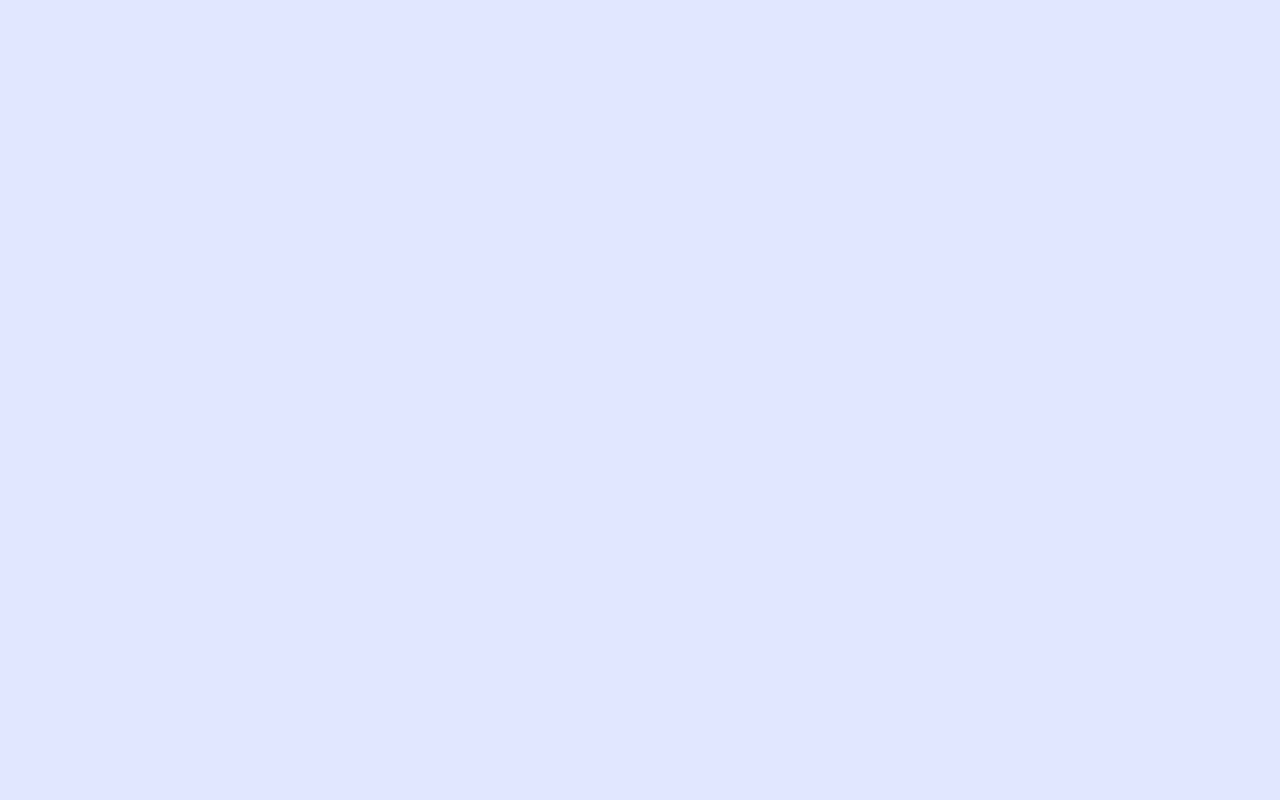
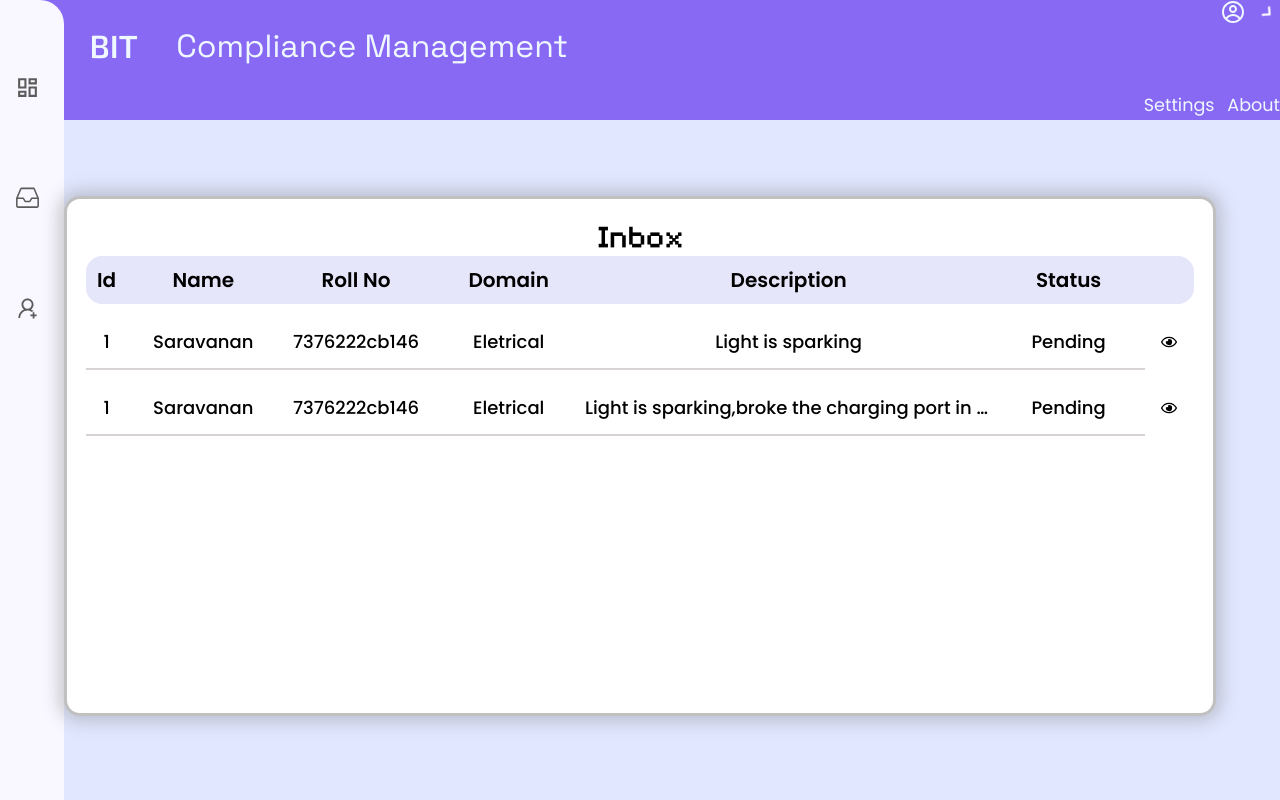
Before and after one commit to Saravanan7781/bitGrievanceManagement, a React (Create React App) app: page /inbox in a window 1280 px wide. Before the commit this address had no page. Built offline with nearby package versions, Linux system fonts and the light colour scheme; a web font is replaced by a local one.

Commit message:
admin inbox front end

```diff
--- a/src/Components/App.js
+++ b/src/Components/App.js
@@ -4,6 +4,7 @@ import Sidebar from './Sidebar';
 import Login from './Login'
 import { BrowserRouter as Router, Routes, Route } from "react-router-dom";
 import Home from './Home'
+import InboxAdmin from './InboxAdmin';
 
 function App() {
   return (
@@ -19,6 +20,16 @@ function App() {
         </Route>
         <Route path='/' element={<Login />}>
         </Route>
+
+        <Route path='/inbox'
+          element=
+          {
+            <>
+              <MainHeader />
+              <Sidebar />
+            <InboxAdmin />
+            </>
+          }></Route>
       </Routes>
     </Router>
   );
--- a/src/Components/Home.jsx
+++ b/src/Components/Home.jsx
@@ -1,87 +1,40 @@
-import React from 'react'
-import '../Css/Home.css'
-import { BsCalendar2Check,BsClipboard2DataFill  } from "react-icons/bs";
-import { MdOutlinePendingActions } from "react-icons/md";
-import { useState } from 'react';
+import React, { useState, useEffect } from 'react';
+import '../Css/Home.css';
+import { BsCalendar2Check, BsClipboard2DataFill } from 'react-icons/bs';
+import { MdOutlinePendingActions } from 'react-icons/md';
 
 function Home() {
-  const list = [{id:1,title:"TOTAL COMPLAINTS",total:10},{id:2,title:" RESOLVED",total:2},
-  {id:3,title:" PENDING",total:8}]
-  const [count,setCount] = useState(0);
-  // const list = [{id:1,title:"TOTAL COMPLAINTS",total:10}]
-  const displayGrid = () =>{
-    setTimeout(()=>{
-      if(count<3){
-      console.log(count);
-      setCount(count+1);
-    }
-
-    else{
-      clearTimeout(displayGrid)
-    }
-    }
-      ,1000
-    )
-  }
 
 
-
-  displayGrid();
+  const list = [
+    { id: 1, title: 'TOTAL COMPLAINTS', total: 10 },
+    { id: 2, title: ' RESOLVED', total: 2 },
+    { id: 3, title: ' PENDING', total: 8 }
+  ];
 
   return (
-    <>
-       <div className='homeMain'>
-          <div className={(count>=2)?`dashboardGrid`:"displaySingle"}>
-                {/* {
-                  list.map((ele)=>(
-
-                    <div className="dashboardInfos" key={ele.id}>
-                    <div className="info">
-                    <h1>{ele.title}</h1>
-                      <div className="infoIcons">
-                      {
-                        ele.id===1?<BsCalendar2Check />: ele.id===2?<BsClipboard2DataFill />:<MdOutlinePendingActions />
-
-                      }
-
-                      </div>
-
-                          <h1>{ele.total}</h1>
-
-                    </div>
-                    </div>
-                  ))
-
-
-                } */}
-
-                {
-                  list.map((ele)=>(
-
-                    <div className="dashboardInfos" key={ele.id}>
-                    <div className="info">
-                    <h1>{ele.title}</h1>
-                      <div className="infoIcons">
-                      {
-                        ele.id===1?<BsCalendar2Check />: ele.id===2?<BsClipboard2DataFill />:<MdOutlinePendingActions />
-
-                      }
-
-                      </div>
-
-                          <h1>{ele.total}</h1>
-
-                    </div>
-                    </div>
-                  ))
-
-
-                }
-
+    <div className='homeMain'>
+      <div className={`dashboardGrid info1`}>
+        {list.map((ele) => (
+          <div className='dashboardInfos' key={ele.id}>
+            <div className='info'>
+              <h1>{ele.title}</h1>
+              <div className='infoIcons'>
+                {ele.id === 1 ? (
+                  <BsCalendar2Check />
+                ) : ele.id === 2 ? (
+                  <BsClipboard2DataFill />
+                ) : (
+                  <MdOutlinePendingActions />
+                )}
+              </div>
+              <h1>{ele.total}</h1>
+            </div>
           </div>
+        ))}
       </div>
-      </>
-  )
+    </div>
+  );
 }
 
-export default Home
+export default Home;
--- /dev/null
+++ b/src/Components/InboxAdmin.jsx
@@ -0,0 +1,91 @@
+import React from 'react'
+import '../Css/InboxAdmin.css';
+import { FaRegEye } from "react-icons/fa";
+
+function InboxAdmin() {
+    return (
+      <div className="inboxForFlex">
+      <div className='inboxAdminOuter'>
+                <h1>Inbox</h1>
+                <div className="inboxAdminCaption">
+                        <div className="Captions">
+                            <h1>Id</h1>
+                        </div>
+                        <div className="Captions">
+                            <h1>Name</h1>
+                        </div>
+                        <div className="Captions">
+                            <h1>Roll No</h1>
+                        </div>
+                        <div className="Captions">
+                            <h1>Domain</h1>
+                        </div>
+                        <div className="Captions">
+                            <h1>Description</h1>
+                        </div>
+                        <div className="Captions">
+                            <h1>Status</h1>
+                    </div>
+                    </div>
+                <div className="inboxAdminMain">
+                     <div className="listOfStudents">
+                            <h1>1</h1>
+                        </div>
+                        <div className="listOfStudents">
+                            <h1>Saravanan </h1>
+                        </div>
+                        <div className="listOfStudents">
+                            <h1>7376222cb146</h1>
+                        </div>
+                        <div className="listOfStudents">
+                            <h1>Eletrical</h1>
+                        </div>
+                        <div className="listOfStudents">
+                            <h1>Light is sparking</h1>
+                        </div>
+                        <div className="listOfStudents">
+                            <h1>Pending</h1>
+                    </div>
+                    <div className="listOfStudents">
+                        <div className="eye">
+
+                            <FaRegEye />
+                        </div>
+                    </div>
+                </div>
+                 <div className="inboxAdminMain">
+                     <div className="listOfStudents">
+                            <h1>1</h1>
+                        </div>
+                        <div className="listOfStudents">
+                            <h1>Saravanan </h1>
+                        </div>
+                        <div className="listOfStudents">
+                            <h1>7376222cb146</h1>
+                        </div>
+                        <div className="listOfStudents">
+                            <h1>Eletrical</h1>
+                        </div>
+                        <div className="listOfStudents">
+                            <h1>Light is sparking,broke the charging port in the wallsdsf sfed</h1>
+                        </div>
+                        <div className="listOfStudents">
+                            <h1>Pending</h1>
+                    </div>
+                    <div className="listOfStudents">
+                        <div className="eye">
+
+                            <FaRegEye />
+                        </div>
+                    </div>
+
+
+    </div>
+
+            </div>
+
+    </div>
+  )
+}
+
+export default InboxAdmin;
--- a/src/Components/Sidebar.jsx
+++ b/src/Components/Sidebar.jsx
@@ -1,13 +1,20 @@
 import React from 'react';
 import '../Css/Sidebar.css';
+import { useNavigate } from 'react-router-dom';
+
 import { GoInbox } from "react-icons/go";
 import { AiOutlineMessage  } from "react-icons/ai";
 import { BsGlobe2 } from "react-icons/bs";
-import { useEffect,useState } from 'react';
+import { MdOutlineDashboard } from "react-icons/md";
+import { AiOutlineUserAdd } from "react-icons/ai";
+
+import { useEffect, useState } from 'react';
+
+
 
 function Sidebar() {
   const [showSidebar, setshowSidebar] = useState(false);
-
+  const navigate = useNavigate();
   const onMouseOver = () => {
 
     console.log("1");
@@ -24,22 +31,24 @@ function Sidebar() {
       <div className={`sidebarContent ${showSidebar ? 'show' : ''}`}>
       <ul className="sidebarElements"  >
           <li>
-            <div className="sidebarInnerEle">
-              <a href="#"><GoInbox size={25} /></a>
+            <div className="sidebarInnerEle" onClick={() => { navigate('/home'); console.log('hi') } }>
+              <a><MdOutlineDashboard  size={25}/></a>
 
             </div >
           </li>
           <li>
-            <div className="sidebarInnerEle">
-              <a href="#"><AiOutlineMessage size={25} /></a>
+            <div className="sidebarInnerEle"
+            onClick={ ()=>navigate('/inbox') }>
+              <a ><GoInbox size={25} /></a>
             </div >
           </li>
           <li>
-            <div className="sidebarInnerEle">
-              <a href="#"><BsGlobe2 size={22} /></a>
+            <div className="sidebarInnerEle"
+            onClick={ ()=>navigate('/addUser') }>
+              <a><AiOutlineUserAdd size={25} /></a>
             </div >
           </li>
-          <li>
+          {/* <li>
             <div className="sidebarInnerEle">
               <a href="#"><GoInbox size={25} /></a>
             </div >
@@ -48,7 +57,7 @@ function Sidebar() {
             <div  className="sidebarInnerEle">
               <a href="#"><GoInbox size={25} /></a>
             </div >
-          </li>
+          </li> */}
         </ul>
         </div>
     </div>
--- /dev/null
+++ b/src/Css/InboxAdmin.css
@@ -0,0 +1,121 @@
+@import url('https://fonts.googleapis.com/css2?family=Poppins:ital,wght@0,100;0,200;0,300;0,400;0,500;0,600;0,700;0,800;0,900;1,100;1,200;1,300;1,400;1,500;1,600;1,700;1,800;1,900&display=swap');
+@import url('https://fonts.googleapis.com/css2?family=Poppins:ital,wght@0,100;0,200;0,300;0,400;0,500;0,600;0,700;0,800;0,900;1,100;1,200;1,300;1,400;1,500;1,600;1,700;1,800;1,900&family=Quicksand:wght@300..700&display=swap');
+@import url('https://fonts.googleapis.com/css2?family=Pixelify+Sans:wght@400..700&display=swap');
+
+
+.inboxForFlex{
+    height: 100dvh;
+     display: flex;
+    justify-content:center;
+    align-items: center;
+
+}
+
+.inboxAdminOuter{
+    height: 65vh;
+    width: 90vw;
+    background-color: white;
+    /* background-color: grey; */
+    border: 3px solid rgba(128, 128, 128, 0.498);
+    box-shadow: 0px 0px 17px 5px rgba(128, 128, 128, 0.4);
+    transform: translateY(7vh);
+    border-radius: 2ch;
+    padding: 1.2rem;
+}
+
+.inboxAdminOuter h1{
+    text-align: center;
+    font-family: "Pixelify Sans", sans-serif;
+  font-optical-sizing: auto;
+  font-weight: 500;
+  font-style: normal;
+}
+
+.inboxAdminCaption{
+    max-height: calc(70vh - 39px);
+    width: 100%;
+    /* border: 3px solid  black ; */
+    border-radius: 2ch;
+    display: grid;
+    grid-template-columns: .2fr repeat(3,.75fr) 2fr .75fr .24fr;
+   border-radius: 2ch;
+   background-color: #E6E6FA;
+}
+
+.Captions{
+     height: 6vh;
+    display: flex;
+    justify-content: center;
+    align-items: center;
+     /* background-color: #E6E6FA; */
+     /* border: 3px solid black; */
+}
+
+.Captions h1{
+     font-size: clamp(16px, calc(16px + 1vw), 20px);
+     font-family: "Poppins", sans-serif;
+      /* background-color: #E6E6FA; */
+  font-weight: 600;
+  font-style: normal;
+    overflow: hidden;
+    white-space: nowrap;
+    text-overflow: ellipsis;
+}
+
+
+
+.listOfStudents {
+    margin-top: 10px;
+    height: 7vh;
+    border-bottom: 2px solid rgb(216, 211, 211);
+    display: flex;
+    justify-content: center;
+    align-items: center;
+    overflow-x: auto; /* Show scrollbar only when text overflows */
+    white-space: nowrap; /* Prevent text from wrapping */
+    scroll-snap-type: x proximity; /* Enable snapping behavior */
+}
+
+.inboxAdminMain:nth-child(n):hover{
+    background-color:  #E6E6FA;
+    cursor: pointer;
+     border-radius: 2ch;
+}
+
+.listOfStudents:last-child{
+     border: none;
+}
+
+.eye{
+    padding: .5vw;
+   transition: .4s;
+    display: flex;
+    clip-path: circle();
+    cursor: pointer;
+    justify-content: center;
+    align-items: center;
+
+}
+
+.eye:hover{
+    clip-path: circle();
+     background-color: rgba(216, 212, 212, 0.74);
+
+}
+
+
+.listOfStudents h1{
+    font-size: clamp(16px, calc(12px + 1vw), 18px);
+    overflow: hidden;
+    white-space: nowrap;
+    text-overflow: ellipsis;
+    font-family: "Poppins", sans-serif;
+  font-weight: 500;
+  font-style: normal;
+}
+
+.inboxAdminMain{
+    display: grid;
+    grid-template-columns: .2fr repeat(3,.75fr) 2fr .75fr .24fr;
+
+}
--- a/src/Css/Sidebar.css
+++ b/src/Css/Sidebar.css
@@ -41,7 +41,7 @@
     flex-direction: column;
     align-items: center;
      /* border: 3px dashed red; */
-     justify-content: space-around  ;
+     justify-content: space-evenly;
      width: 100%;
      /* visibility: hidden; */
 }
```
Also changed, not shown: src/Css/Home.css (+41 -84 lines).
